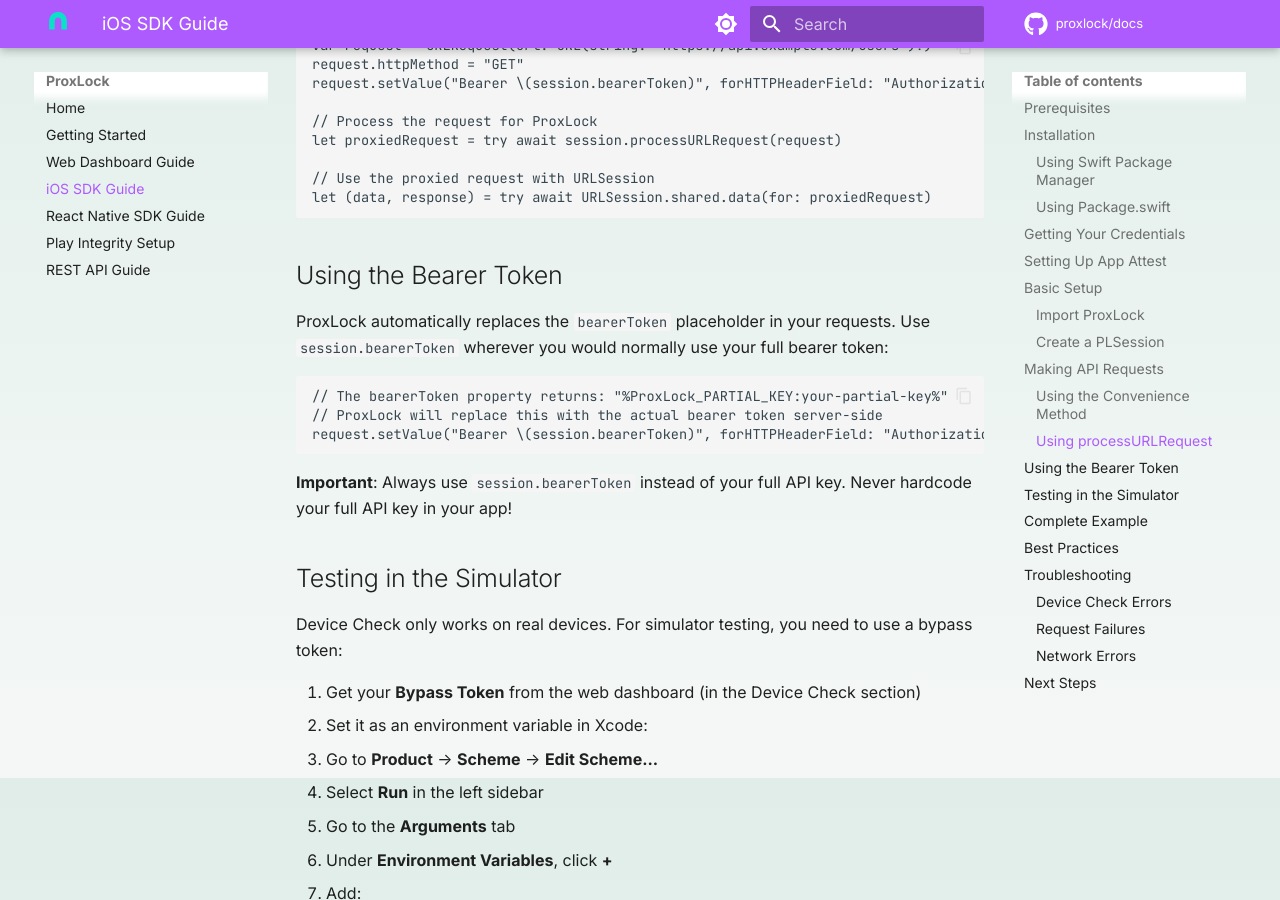
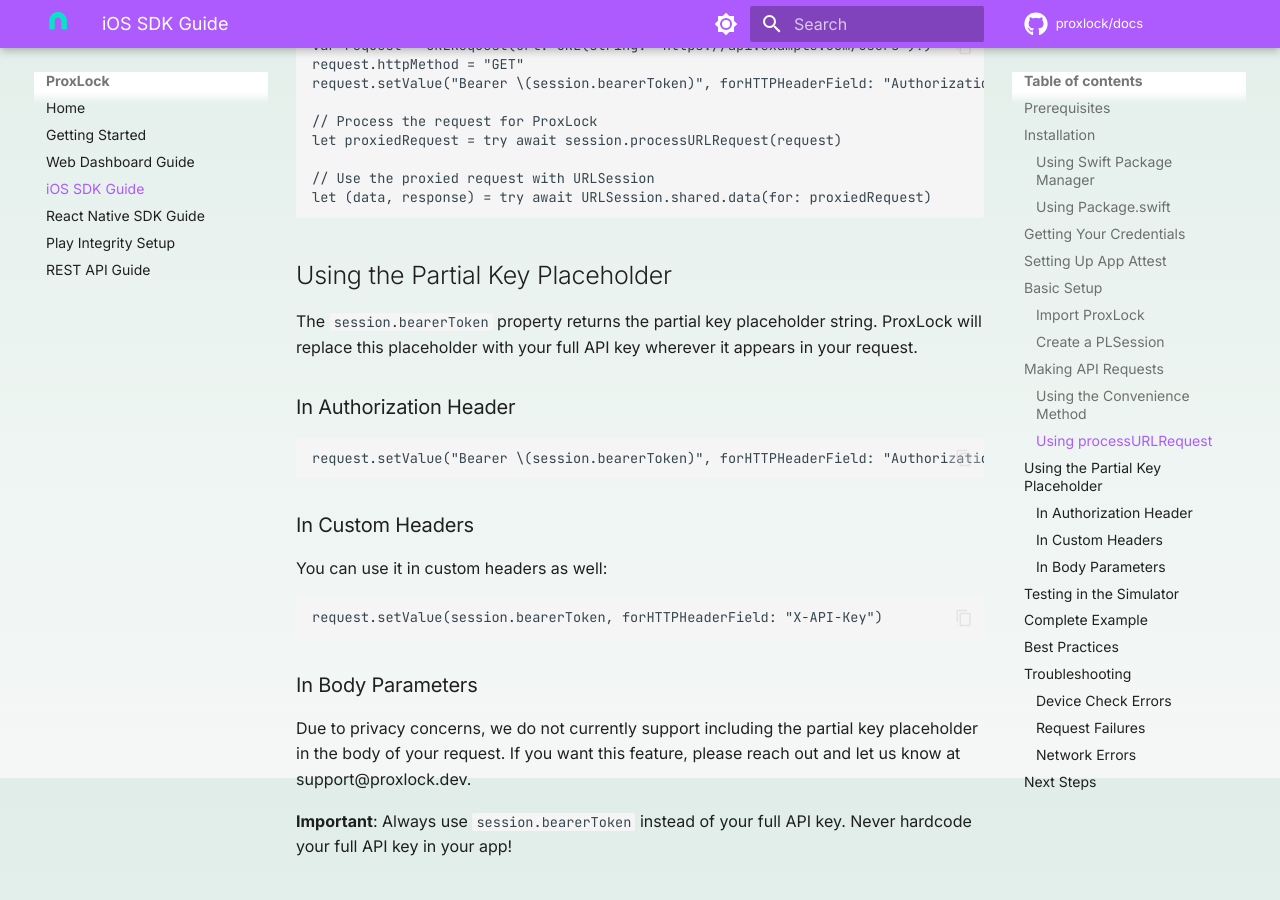
Before and after one commit to ProxLock/Docs, an MkDocs documentation site: the page built from docs/ios-sdk.md, in a window 1280 px wide and 900 px high, scrolled down 2822 px. Built offline with MkDocs 1.6.1 and Material for MkDocs 9.7.7, drawn with Linux system fonts in a browser that asks for light colours; comment, search, counter and statistics services are not loaded.

Commit message:
add examples for non Authorization header

````diff
--- a/docs/ios-sdk.md
+++ b/docs/ios-sdk.md
@@ -125,15 +125,27 @@ let proxiedRequest = try await session.processURLRequest(request)
 let (data, response) = try await URLSession.shared.data(for: proxiedRequest)
 ```
 
-## Using the Bearer Token
+## Using the Partial Key Placeholder
 
-ProxLock automatically replaces the `bearerToken` placeholder in your requests. Use `session.bearerToken` wherever you would normally use your full bearer token:
+The `session.bearerToken` property returns the partial key placeholder string. ProxLock will replace this placeholder with your full API key wherever it appears in your request.
+
+### In Authorization Header
 
 ```swift
-// The bearerToken property returns: "%ProxLock_PARTIAL_KEY:your-partial-key%"
-// ProxLock will replace this with the actual bearer token server-side
 request.setValue("Bearer \(session.bearerToken)", forHTTPHeaderField: "Authorization")
 ```
+
+### In Custom Headers
+
+You can use it in custom headers as well:
+
+```swift
+request.setValue(session.bearerToken, forHTTPHeaderField: "X-API-Key")
+```
+
+### In Body Parameters
+
+Due to privacy concerns, we do not currently support including the partial key placeholder in the body of your request. If you want this feature, please reach out and let us know at support@proxlock.dev.
 
 **Important**: Always use `session.bearerToken` instead of your full API key. Never hardcode your full API key in your app!
 
--- a/docs/react-native-sdk.md
+++ b/docs/react-native-sdk.md
@@ -36,18 +36,18 @@ cd ios && pod install
 2.  **Create a ProxLockSession instance**:
 
     ```typescript
-    import { ProxLockSession } from '@proxlock/react-native';
-    import { Platform } from 'react-native';
+    import { ProxLockSession } from "@proxlock/react-native";
+    import { Platform } from "react-native";
 
     // Android configuration is required if you are targeting Android
     const androidConfig = {
-      cloudProjectNumber: 'your-google-cloud-project-number',
+      cloudProjectNumber: "your-google-cloud-project-number",
     };
 
     const session = new ProxLockSession(
-      'your-partial-key',
-      'your-association-id',
-      Platform.OS === 'android' ? androidConfig : undefined
+      "your-partial-key",
+      "your-association-id",
+      Platform.OS === "android" ? androidConfig : undefined,
     );
     ```
 
@@ -82,35 +82,49 @@ If you need more control or are using a different networking library (like Axios
 ```typescript
 // Get the secure headers for your request
 const proxLockHeaders = await session.getRequestHeaders(
-  'https://api.example.com/users',
-  'GET'
+  "https://api.example.com/users",
+  "GET",
 );
 
 // Combine with your existing headers
 const headers = {
   ...proxLockHeaders,
-  'Authorization': `Bearer ${session.bearerToken}`,
-  'Content-Type': 'application/json',
+  Authorization: `Bearer ${session.bearerToken}`,
+  "Content-Type": "application/json",
 };
 
 // Use the headers with your preferred client (e.g., standard fetch)
 // Note: ProxLock requests must always be POST to the proxy URL
-const response = await fetch('https://api.proxlock.dev/proxy', {
-  method: 'POST',
+const response = await fetch("https://api.proxlock.dev/proxy", {
+  method: "POST",
   headers: headers,
   // Your original body goes here if it exists
 });
 ```
 
-### Bearer Token Replacement
+### Using the Partial Key Placeholder
 
-ProxLock automatically replaces the `bearerToken` placeholder in your requests. Use `session.bearerToken` wherever you would normally use your full bearer token:
+The `session.bearerToken` property returns the partial key placeholder string. ProxLock will replace this placeholder with your full API key wherever it appears in your request.
+
+#### In Authorization Header
 
 ```typescript
-// The bearerToken property returns: "%ProxLock_PARTIAL_KEY:your-partial-key%"
-// ProxLock will replace this with the actual bearer token server-side
 const authHeader = `Bearer ${session.bearerToken}`;
 ```
+
+#### In Custom Headers
+
+You can use it in custom headers as well:
+
+```typescript
+const headers = {
+  "X-API-Key": session.bearerToken,
+};
+```
+
+#### In Body Parameters
+
+Due to privacy concerns, we do not currently support including the partial key placeholder in the body of your request. If you want this feature, please reach out and let us know at support@proxlock.dev.
 
 ### Platform Integration
 
````
Also changed, not shown: other parts of docs/react-native-sdk.md (+4 -4 lines), docs/rest-api.md (+42 -28 lines).
